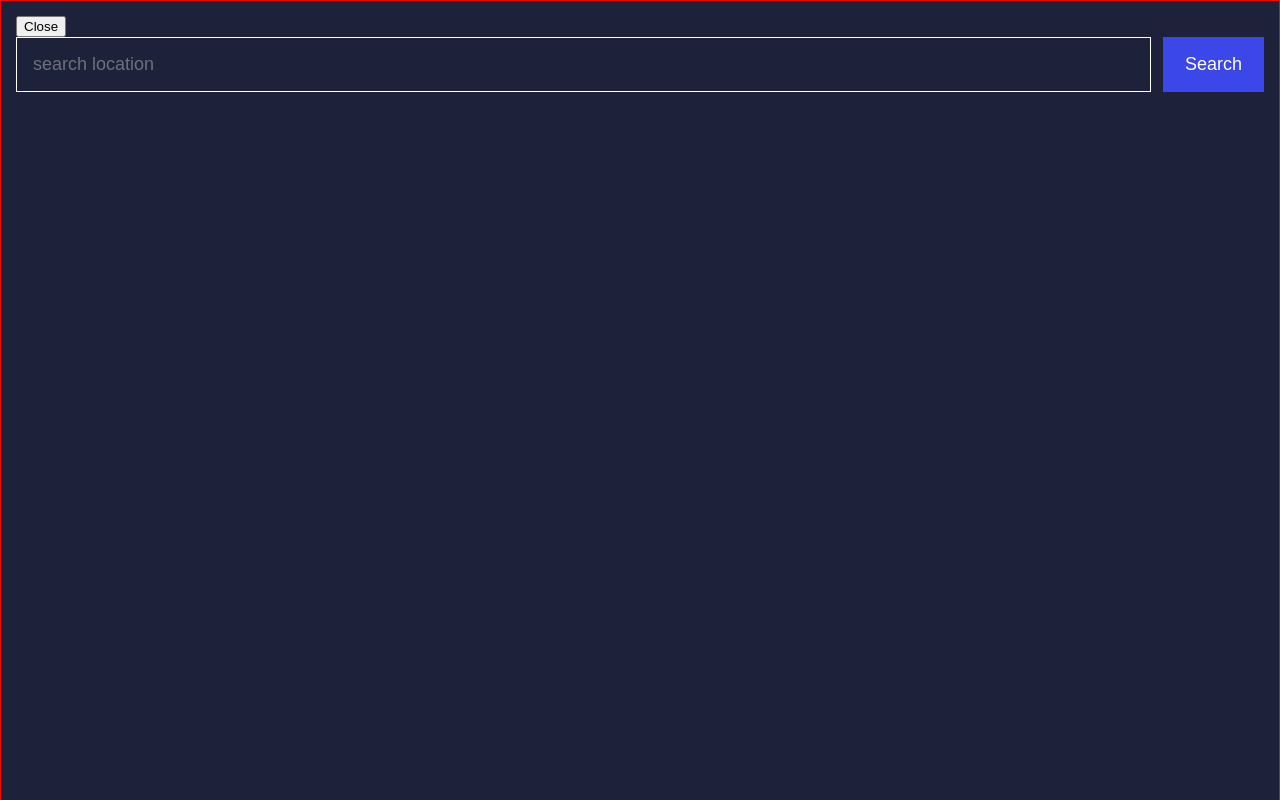
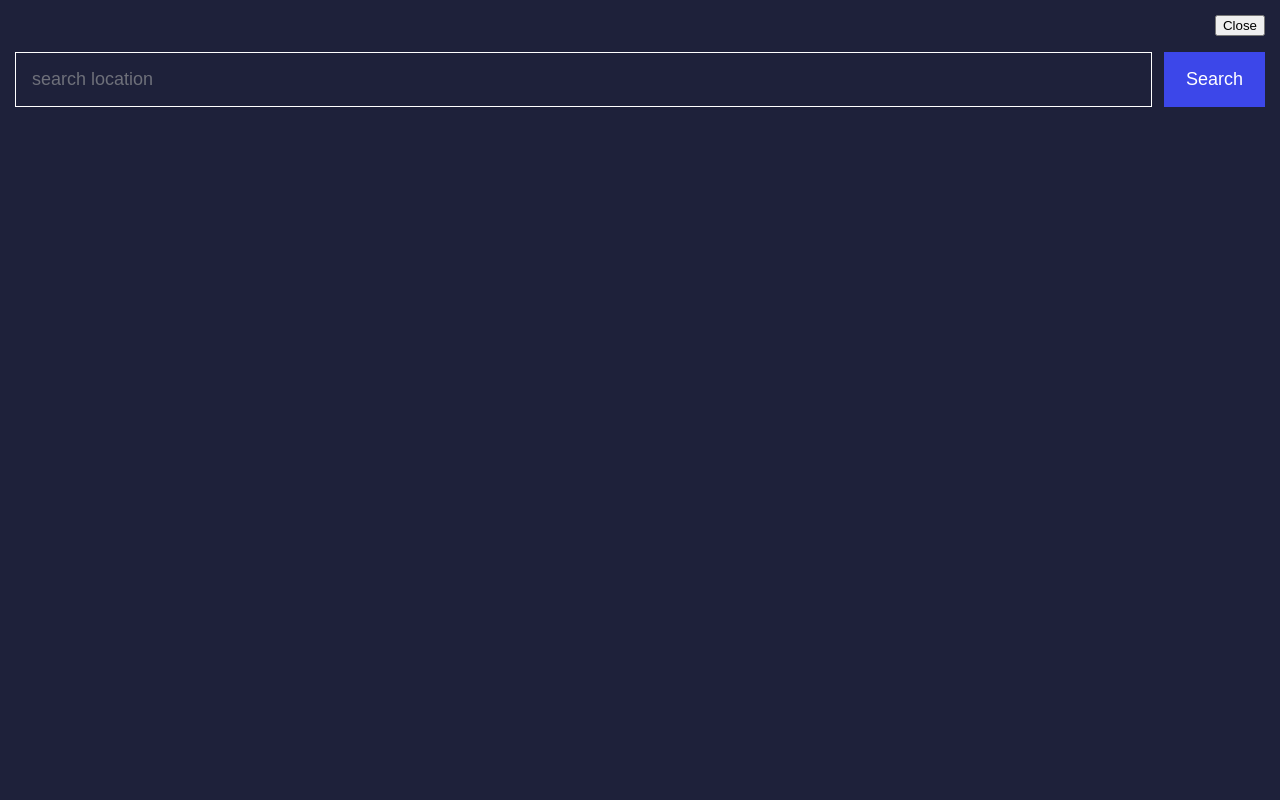
Before and after one commit to JeffYYW/mini-weather-app, a React (Create React App) app: page / in a window 1280 px wide. Both pictures are taken after a click on the button "Search Here". Built offline with nearby package versions, Linux system fonts and the light colour scheme.

Commit message:
created more components, added hotlinked images

```diff
--- /dev/null
+++ b/src/App.css
@@ -0,0 +1,8 @@
+body {
+  margin: 0;
+  padding: 0;
+}
+
+* {
+    box-sizing: border-box;
+}
--- a/src/App.js
+++ b/src/App.js
@@ -1,14 +1,25 @@
 import React, { useEffect, useState } from 'react';
 import { asyncGetCurrentPosition, getLocationId, getLocationData, getLocationsByName } from './utils/utils';
+import './App.css';
 
 import Theme from './Theme';
 import SearchForm from './components/SearchForm';
 import DayCard from './components/DayCard';
 import SearchModal from './components/SearchModal';
 import LocationsList from './components/LocationsList';
+import PrimaryDisplay from './components/PrimaryDisplay';
+import ButtonsContainer from './components/ButtonsContainer';
+import CurrentLocationWeather from './components/CurrentLocationWeather';
 
 const App = () => {
   const [locationData, setLocationData] = useState(null);
+  const [locationInput, setLocationInput] = useState('');
+  const [locationsList, setLocationsList] = useState(null);
+  const [searchModalShown, setSearchModalShown] = useState(false);
+
+  useEffect(() => {
+    searchModalShown ? document.body.style.overflow = 'hidden' : document.body.style.overflow = 'visible';
+  }, [searchModalShown])
 
   // async functions return a promise
   const getCurrentLocationData = async () => {
@@ -24,9 +35,6 @@ const App = () => {
       console.log(error.message);
     }
   }
-
-  const [locationInput, setLocationInput] = useState('');
-  const [locationsList, setLocationsList] = useState(null);
 
   const handleLocationSubmit = async (e) => {
     e.preventDefault();
@@ -56,13 +64,10 @@ const App = () => {
     if (locationData) {
       const { consolidated_weather, title } = locationData;
       return (
-        // return a component
-        <div>
-          <h1>{consolidated_weather[0].the_temp}</h1>
-          <h2>{consolidated_weather[0].weather_state_name}</h2>
-          <h3>{consolidated_weather[0].applicable_date}</h3>
-          <h4>{title}</h4>
-        </div>
+        <CurrentLocationWeather
+          consolidated_weather={consolidated_weather}
+          title={title}
+        />
       )
     }
   }
@@ -80,29 +85,21 @@ const App = () => {
     }
   }
 
-  const [searchModalShown, setSearchModalShown] = useState(false);
-
-  useEffect(() => {
-    searchModalShown ? document.body.style.overflow = 'hidden' : document.body.style.overflow = 'visible';
-  }, [searchModalShown])
-
   return(
     <Theme>
       <>
-        <button
-          onClick={getCurrentLocationData}
+        <PrimaryDisplay>
+          <ButtonsContainer
+            getCurrentLocationData={getCurrentLocationData}
+            setSearchModalShown={setSearchModalShown}
+          />
+          {renderCurrentLocation()}
+        </PrimaryDisplay>
+
+        <SearchModal
+          isShown={searchModalShown}
+          setSearchModalShown={setSearchModalShown}
         >
-          Geo
-        </button>
-
-        <button
-          onClick={() => setSearchModalShown(true)}
-        >
-          Search Here
-        </button>
-
-        <SearchModal isShown={searchModalShown}>
-          <button onClick={() => setSearchModalShown(false)}>Close</button>
           <SearchForm
             locations={locationInput}
             handleLocationSubmit={handleLocationSubmit}
@@ -111,7 +108,6 @@ const App = () => {
           {renderLocationsList()}
         </SearchModal>
 
-        {renderCurrentLocation()}
         {console.log(locationData)}
 
         {renderWeekData()}
@@ -130,6 +126,7 @@ Dev:
 -toggle Celcius & Farenheit
 -create 'today's highlights cards'
 -create modal to hold search form and search results
+-loading states
 
 Styling:
 Everything
--- a/src/apis/api.js
+++ b/src/apis/api.js
@@ -1,5 +1,3 @@
-const weatherApi = `https://${'cors-anywhere.herokuapp.com/'}www.metaweather.com/api/location/`;
-
-export default weatherApi;
+export const weatherApi = `https://${'cors-anywhere.herokuapp.com/'}www.metaweather.com/api/location`;
 
 // https://github.com/Rob--W/cors-anywhere/#documentation
--- /dev/null
+++ b/src/components/ButtonsContainer.js
@@ -0,0 +1,38 @@
+import React from 'react';
+import styled from 'styled-components';
+
+const StyledContainer = styled.div`
+  display: flex;
+  justify-content: space-between;
+`;
+
+const StyledSearch = styled.button`
+  padding: 16px;
+  background-color: ${ props => props.theme.colors.grey };
+  color: ${ props => props.theme.colors.white };
+  font-size: ${ props => props.theme.fonts.base };
+  border: none;
+`;
+
+const StyledGeo = styled.button`
+  background-color: ${ props => props.theme.colors.grey };
+  color: ${ props => props.theme.colors.white };
+  font-size: ${ props => props.theme.fonts.base };
+  padding: 16px;
+  border: none;
+`;
+
+const ButtonContainer = ({ getCurrentLocationData, setSearchModalShown }) => {
+  return(
+    <StyledContainer>
+      <StyledSearch onClick={() => setSearchModalShown(true)}>
+        Search Here
+      </StyledSearch>
+      <StyledGeo onClick={getCurrentLocationData}>
+        Geo
+      </StyledGeo>
+    </StyledContainer>
+  )
+}
+
+export default ButtonContainer;
--- /dev/null
+++ b/src/components/CurrentLocationWeather.js
@@ -0,0 +1,22 @@
+import React from 'react';
+import styled from 'styled-components';
+
+const StyledContainer = styled.div`
+  color: ${ props => props.theme.colors.white };
+`;
+
+const CurrentLocationWeather = ({ consolidated_weather, title }) => {
+  const { weather_state_abbr, weather_state_name } = consolidated_weather[0];
+
+  return(
+    <StyledContainer>
+      <img src={`https://www.metaweather.com/static/img/weather/${weather_state_abbr}.svg`} alt={`${weather_state_name}`} />
+      <h1>{consolidated_weather[0].the_temp}</h1>
+      <h2>{consolidated_weather[0].weather_state_name}</h2>
+      <h3>{consolidated_weather[0].applicable_date}</h3>
+      <h4>{title}</h4>
+    </StyledContainer>
+  )
+}
+
+export default CurrentLocationWeather;
--- /dev/null
+++ b/src/components/PrimaryDisplay.js
@@ -0,0 +1,18 @@
+import React from 'react';
+import styled from 'styled-components';
+
+const DisplayContainer = styled.div`
+  height: 100vh;
+  background-color: ${ props => props.theme.colors.primary };
+  padding: 15px;
+`;
+
+const PrimaryDisplay = ({ children }) => {
+  return(
+    <DisplayContainer>
+     {children}
+    </DisplayContainer>
+  )
+}
+
+export default PrimaryDisplay;
--- a/src/components/SearchModal.js
+++ b/src/components/SearchModal.js
@@ -2,7 +2,6 @@ import React from 'react';
 import styled from 'styled-components';
 
 const ModalContainer = styled.div`
-  border: 1px solid red;
   height: 100vh;
   position: fixed;
   overflow-y: scroll;
@@ -13,13 +12,23 @@ const ModalContainer = styled.div`
   padding: 15px;
   background-color: ${props => props.theme.colors.primary};
   color: ${props => props.theme.colors.white};
+  display: flex;
+  flex-direction: column;
 `;
 
-const SearchModal = ({ isShown, children}) => {
+const StyledButton = styled.button`
+  align-self: flex-end;
+  margin-bottom: 16px;
+`;
+
+const SearchModal = ({ isShown, setSearchModalShown ,children}) => {
 
   return (
     <>
-    {isShown ? <ModalContainer>{children}</ModalContainer> : null}
+    {isShown ? <ModalContainer>
+      <StyledButton onClick={() => setSearchModalShown(false)}>Close</StyledButton>
+      {children}
+      </ModalContainer> : null}
     </>
   )
 
--- a/src/utils/utils.js
+++ b/src/utils/utils.js
@@ -1,5 +1,5 @@
 import axios from 'axios';
-import api from '../apis/api';
+import { weatherApi } from '../apis/api';
 
 export const asyncGetCurrentPosition = (options) => new Promise((resolve, reject) => {
   window.navigator.geolocation.getCurrentPosition(resolve, reject, options);
@@ -8,7 +8,7 @@ export const asyncGetCurrentPosition = (options) => new Promise((resolve, reject
 
 export const getLocationId = async (lat, long) => {
   try {
-    let response = await axios.get(`${api}/search/?lattlong=${lat},${long}`);
+    let response = await axios.get(`${weatherApi}/search/?lattlong=${lat},${long}`);
     return response.data[0].woeid;
 
   } catch (error) {
@@ -18,7 +18,7 @@ export const getLocationId = async (lat, long) => {
 
 export const getLocationsByName = async (locationInput) => {
   try {
-    let response = await axios.get(`${api}/api/location/search/?query=${locationInput}`);
+    let response = await axios.get(`${weatherApi}/api/location/search/?query=${locationInput}`);
 
     if (response.data.length === 0) {
       console.log('no matches found');
@@ -33,7 +33,7 @@ export const getLocationsByName = async (locationInput) => {
 
 export const getLocationData = async (locationId) => {
   try {
-    let response = await axios.get(`${api}/${locationId}/`);
+    let response = await axios.get(`${weatherApi}/${locationId}/`);
     return response.data;
 
   } catch (error) {
```
